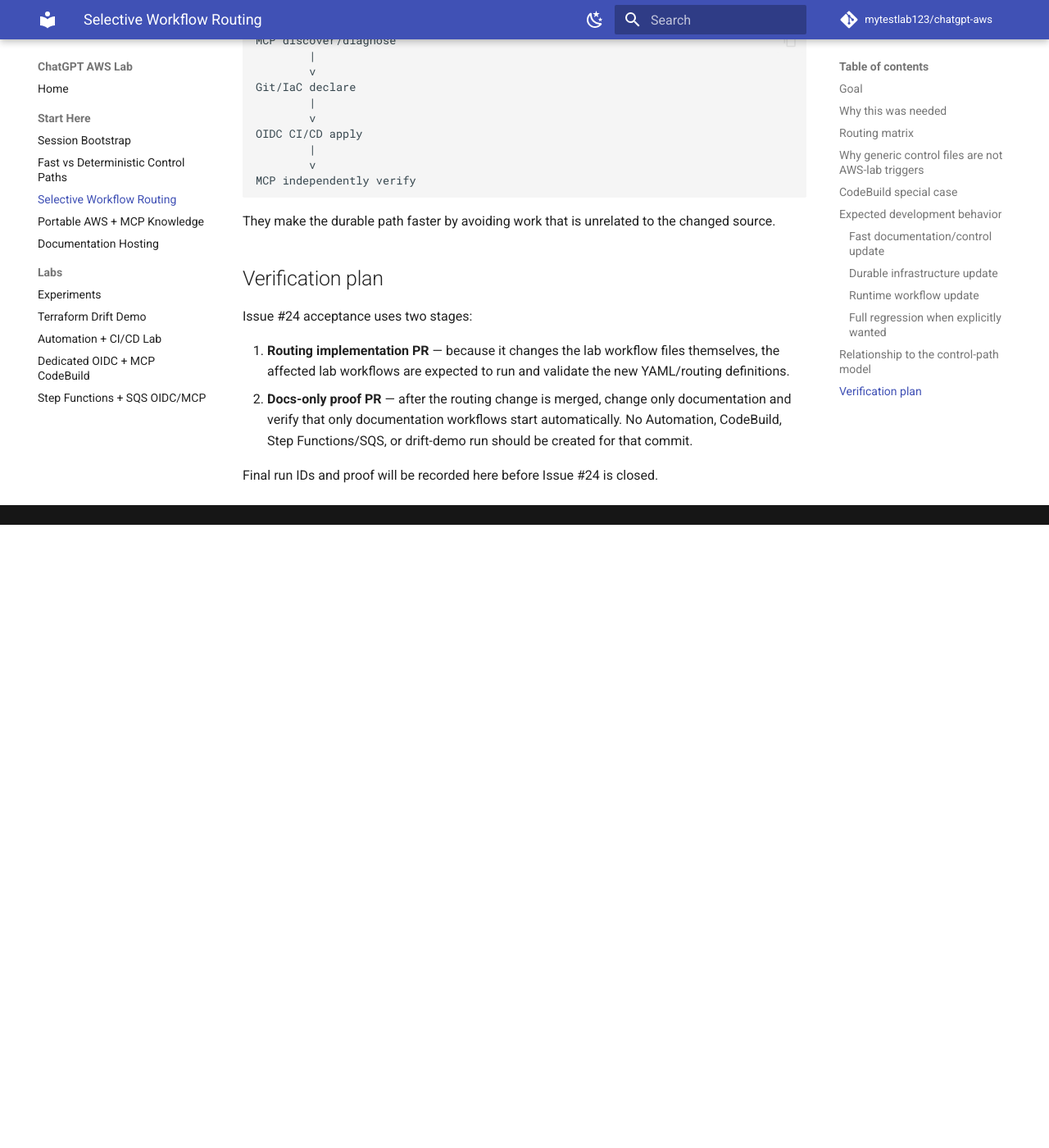
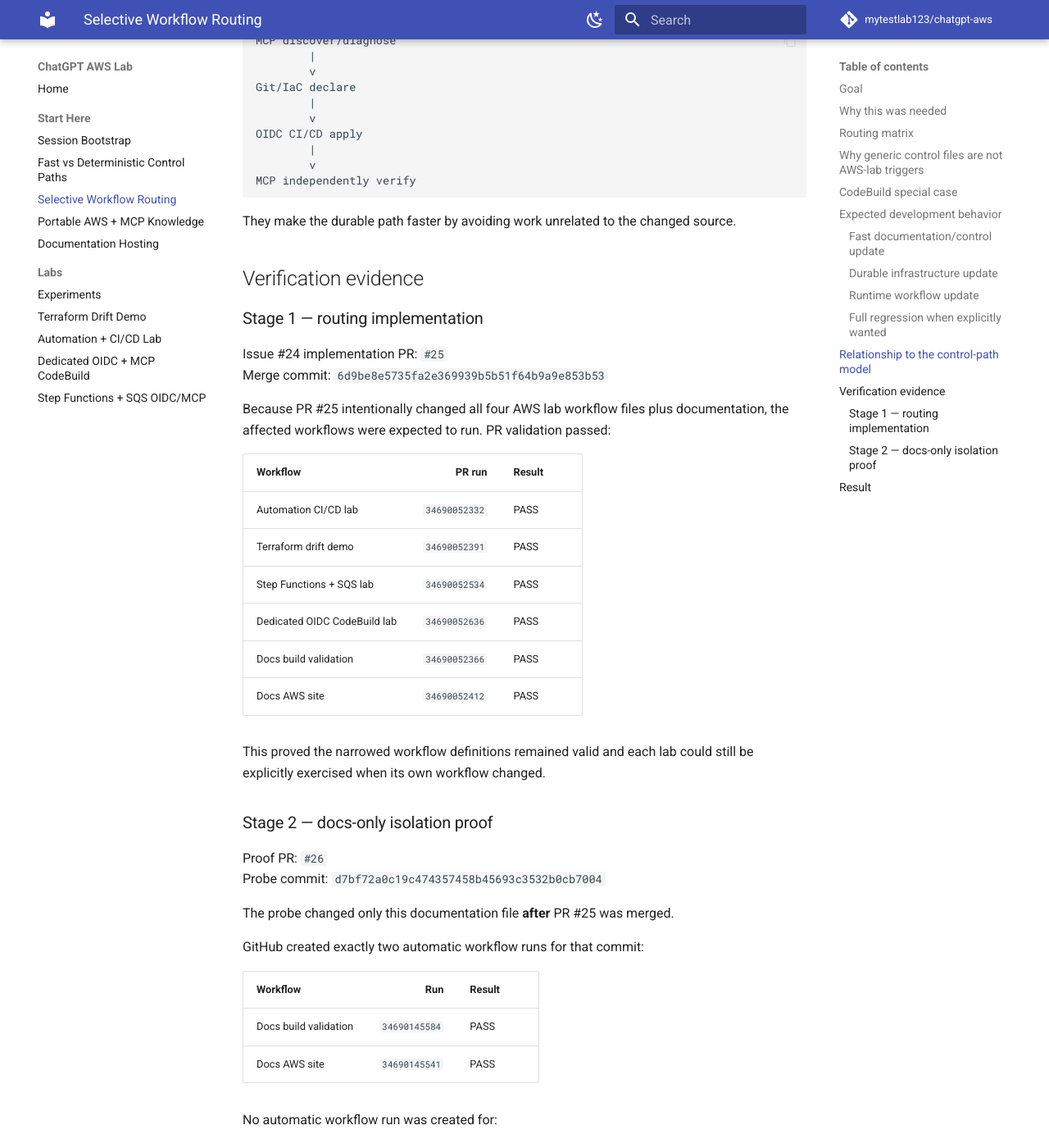
Before and after one commit to mytestlab123/chatgpt-aws, an MkDocs documentation site: the page built from docs/WORKFLOW_ROUTING.md, in a window 1280 px wide and 1400 px high, scrolled down 3310 px. Shown: the whole window at 82% size. Built offline with MkDocs 1.6.1 and Material for MkDocs 9.7.7, drawn with Linux system fonts in a browser that asks for light colours; comment, search, counter and statistics services are not loaded; before the commit the page ends 3950 px from its top, so only the background shows below that; some of the changed text lies outside the part shown.

Commit message:
Prove docs-only workflow routing
Issue #24: record the selective-routing acceptance proof. Docs-only commits created only the two documentation workflows; unrelated AWS lab workflows were not created.

````diff
--- a/docs/WORKFLOW_ROUTING.md
+++ b/docs/WORKFLOW_ROUTING.md
@@ -1,6 +1,6 @@
 # Selective GitHub Actions Routing
 
-Status: **ACTIVE / Issue #24**
+Status: **VERIFIED / PASS — Issue #24**
 Environment: **PERSONAL / LAB**
 
 ## Goal
@@ -66,7 +66,7 @@
 
 may describe a lab, but they do not change the executable Terraform/runtime input for the Automation, Drift, Step Functions, or CodeBuild labs.
 
-Therefore they should not automatically invoke those AWS workflows.
+Therefore they do not automatically invoke those AWS workflows.
 
 If a deliberate full regression is wanted after a documentation/control-plane change, use `workflow_dispatch` on the relevant lab workflow.
 
@@ -134,13 +134,65 @@
 MCP independently verify
 ```
 
-They make the durable path faster by avoiding work that is unrelated to the changed source.
+They make the durable path faster by avoiding work unrelated to the changed source.
 
-## Verification plan
+## Verification evidence
 
-Issue #24 acceptance uses two stages:
+### Stage 1 — routing implementation
 
-1. **Routing implementation PR** — because it changes the lab workflow files themselves, the affected lab workflows are expected to run and validate the new YAML/routing definitions.
-2. **Docs-only proof PR** — after the routing change is merged, change only documentation and verify that only documentation workflows start automatically. No Automation, CodeBuild, Step Functions/SQS, or drift-demo run should be created for that commit.
+Issue #24 implementation PR: `#25`
+Merge commit: `6d9be8e5735fa2e369939b5b51f64b9a9e853b53`
 
-Final run IDs and proof will be recorded here before Issue #24 is closed.
+Because PR #25 intentionally changed all four AWS lab workflow files plus documentation, the affected workflows were expected to run. PR validation passed:
+
+| Workflow | PR run | Result |
+|---|---:|---|
+| Automation CI/CD lab | `34690052332` | PASS |
+| Terraform drift demo | `34690052391` | PASS |
+| Step Functions + SQS lab | `34690052534` | PASS |
+| Dedicated OIDC CodeBuild lab | `34690052636` | PASS |
+| Docs build validation | `34690052366` | PASS |
+| Docs AWS site | `34690052412` | PASS |
+
+This proved the narrowed workflow definitions remained valid and each lab could still be explicitly exercised when its own workflow changed.
+
+### Stage 2 — docs-only isolation proof
+
+Proof PR: `#26`
+Probe commit: `d7bf72a0c19c474357458b45693c3532b0cb7004`
+
+The probe changed only this documentation file **after** PR #25 was merged.
+
+GitHub created exactly two automatic workflow runs for that commit:
+
+| Workflow | Run | Result |
+|---|---:|---|
+| Docs build validation | `34690145584` | PASS |
+| Docs AWS site | `34690145541` | PASS |
+
+No automatic workflow run was created for:
+
+- Automation CI/CD lab;
+- Dedicated OIDC CodeBuild lab;
+- Deterministic Step Functions + SQS lab;
+- Terraform drift demo.
+
+That is the acceptance proof for Issue #24.
+
+## Result
+
+Before:
+
+```text
+docs change -> up to six workflows, including unrelated AWS labs
+```
+
+After:
+
+```text
+docs change -> two docs workflows only
+lab input change -> relevant lab workflow
+explicit full regression -> workflow_dispatch
+```
+
+This preserves deterministic Git/IaC/OIDC delivery while reducing unnecessary AWS executions and shortening the normal feedback loop.
````
Also changed, not shown: other parts of docs/WORKFLOW_ROUTING.md (+1 -1 lines).
